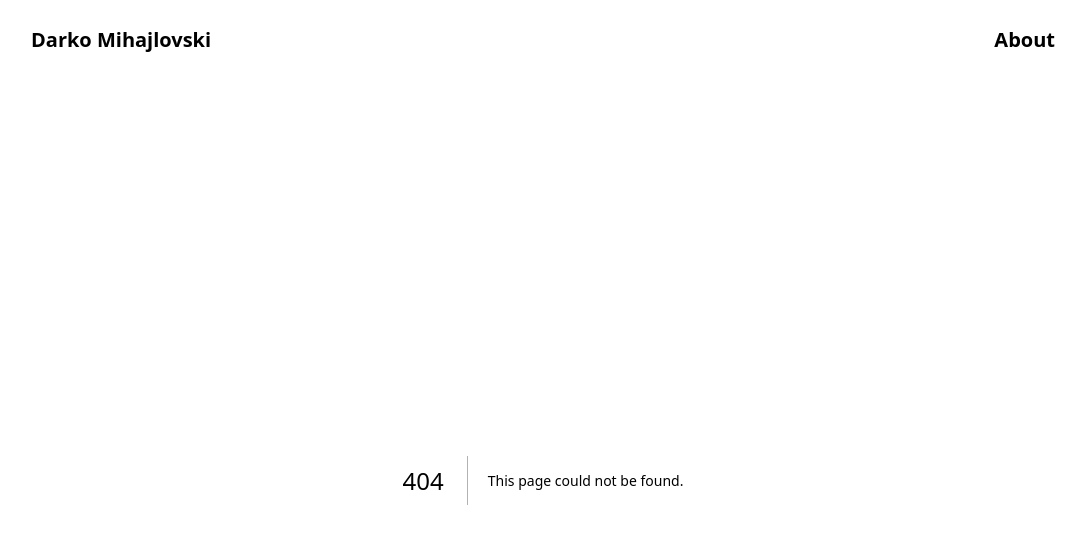
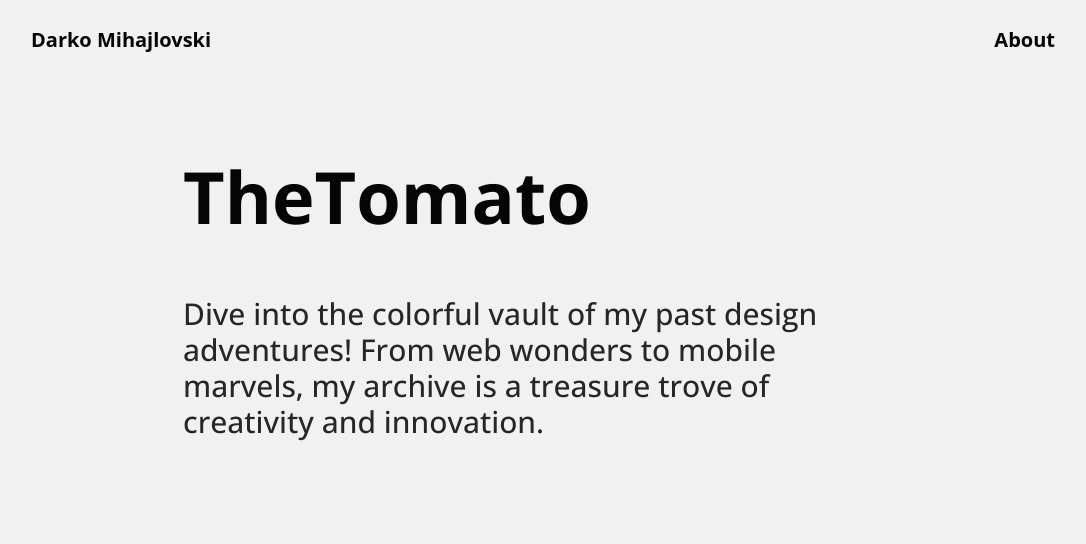
Before and after one commit to DarkoM996/nextjs-pagerouter-portfolio, a Next.js app: page /components/TheTomatoHero in a window 1280 px wide. Before the commit this address had no page. Shown: the top 544 px of the page, without its empty margins (97-1183 px from the left). Built offline with nearby package versions, Linux system fonts and the light colour scheme.

Commit message:
Initial hero added

```diff
--- /dev/null
+++ b/pages/components/TheTomatoHero.jsx
@@ -0,0 +1,20 @@
+import React from "react";
+
+const TheTomatoHero = () => {
+  return (
+    <div className="max-w-screen-md mx-auto w-full h-full relative px-6 py-4">
+      <div className="flex flex-col justify-center items-start gap-6 lg:gap-16 lg:pt-16">
+        <h1 className="text-5xl md:text-6xl lg:text-7xl font-bold">
+          TheTomato
+        </h1>
+        <h3 className="text-2xl md:text-3xl font-medium text-primary_backgroundDarkerColor-600">
+          Dive into the colorful vault of my past design adventures! From web
+          wonders to mobile marvels, my archive is a treasure trove of
+          creativity and innovation.
+        </h3>
+      </div>
+    </div>
+  );
+};
+
+export default TheTomatoHero;
--- a/pages/projects/thetomato.js
+++ b/pages/projects/thetomato.js
@@ -1,7 +1,12 @@
 import React from "react";
+import TheTomatoHero from "./../components/TheTomatoHero";
 
 const thetomato = () => {
-  return <div>thetomato</div>;
+  return (
+    <>
+      <TheTomatoHero />
+    </>
+  );
 };
 
 export default thetomato;
```
